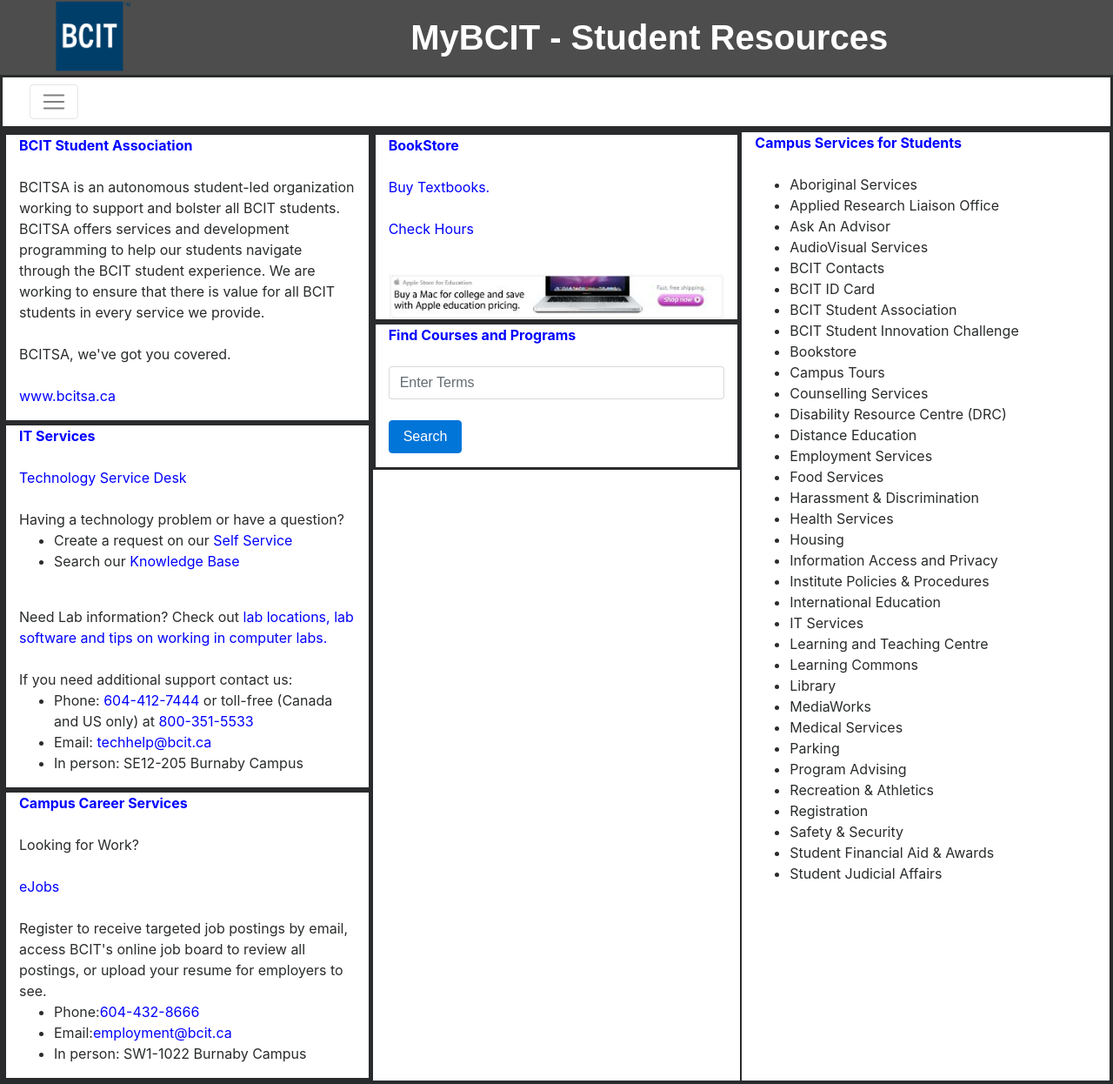
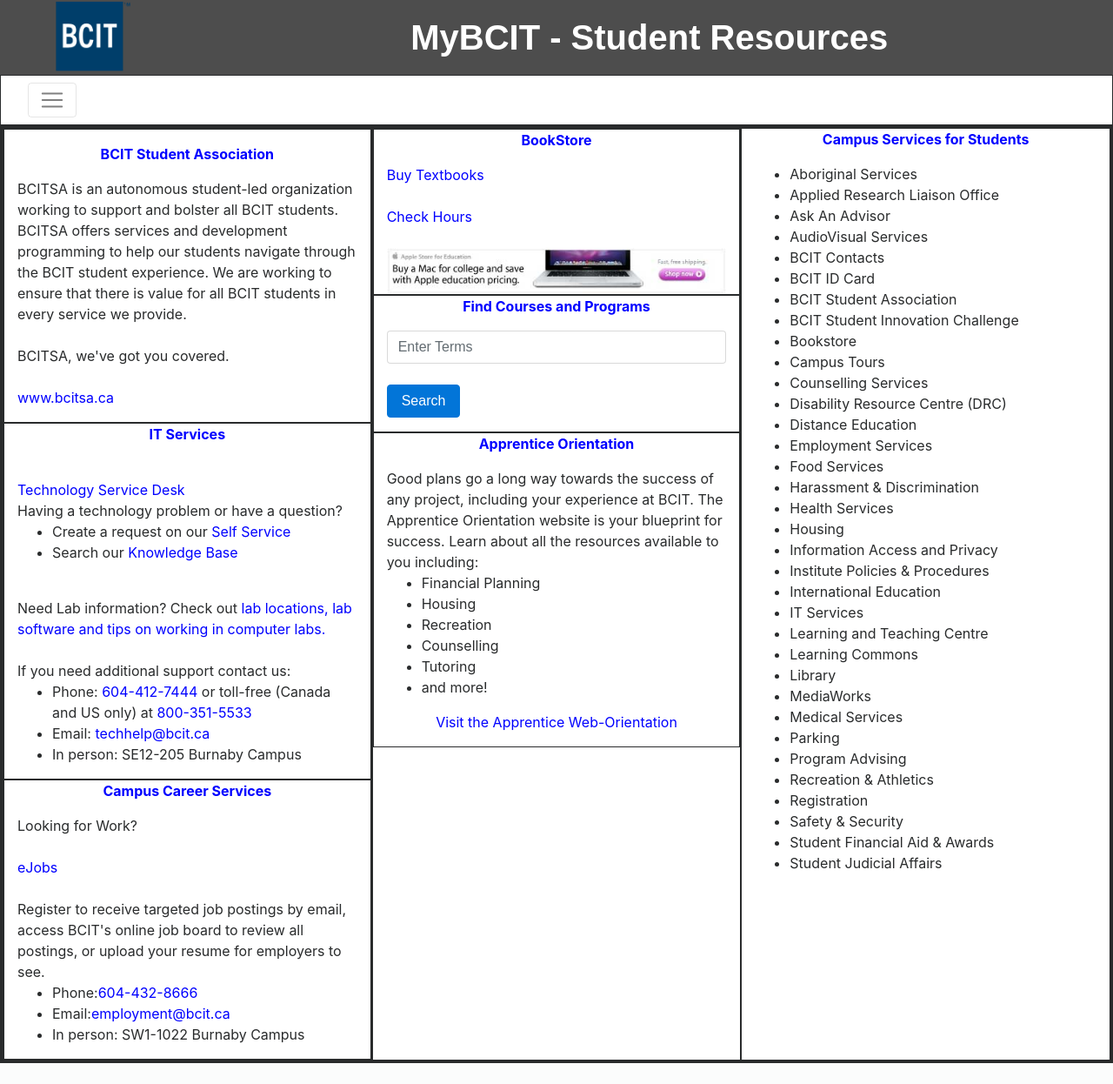
Before and after one commit to LJCheung/CSTHackathonMyBCIT, a PHP site: page /studentResources.html in a window 1280 px wide. Shown: the whole page at 87% size. After the commit the page ends 1222 px from the top, so only its background shows below. Run offline with PHP 8.4, Linux system fonts and the light colour scheme; some libraries are stand-ins or nearby versions.

Commit message:
latest changes to my files

```diff
--- a/STyle/StudentResourcesStylesheet.css
+++ b/STyle/StudentResourcesStylesheet.css
@@ -44,7 +44,7 @@ a {
 
 .element {
     border-style: solid;
-    border-width: 1pt
+    border-width: 1px;
 }
 
 .elementTitle {
@@ -62,4 +62,9 @@ img {
 
 .col {
     border-style: solid;
+    border-width: 1px;
 }
+
+.centerText {
+    text-align: center;
+}
--- a/studentResources.html
+++ b/studentResources.html
@@ -70,8 +70,9 @@
                 <div class="row">
                     <div class="col">
                         <p>
-                            <span class="elementTitle">BCIT Student Association</span>
-                            <br><br> BCITSA is an autonomous student-led organization working to support and bolster all BCIT students. BCITSA offers services and development programming to help our students navigate through the BCIT student experience. We are working to ensure that there is value for all BCIT students in every service we provide.
+                            <p class="centerText">
+                                <span class="elementTitle">BCIT Student Association</span></p>
+                            BCITSA is an autonomous student-led organization working to support and bolster all BCIT students. BCITSA offers services and development programming to help our students navigate through the BCIT student experience. We are working to ensure that there is value for all BCIT students in every service we provide.
                             <br><br> BCITSA, we've got you covered.
                             <br><br>
                             <a href="www.bcitsa.ca">www.bcitsa.ca</a>
@@ -80,10 +81,11 @@
                 </div>
                 <div class="row">
                     <div class="col">
+                        <p class="centerText">
                         <span class="elementTitle">IT Services</span><br><br>
-
+                        </p>
                         <a href="http://www.bcit.ca/techhelp/">Technology Service Desk</a>
-                        <br><br> Having a technology problem or have a question?
+                        <br>Having a technology problem or have a question?
                         <ul>
                             <li>Create a request on our <a href="https://techhelp.bcit.ca/CherwellPortal/Home">Self Service</a></li>
                             <li>Search our <a href="http://kb.bcit.ca/">Knowledge Base</a></li>
@@ -99,7 +101,8 @@
                 </div>
                 <div class="row">
                     <div class="col">
-                        <span class="elementTitle">Campus Career Services</span><br><br> Looking for Work?
+                        <p class="centerText">
+                            <span class="elementTitle">Campus Career Services</span></p>Looking for Work?
                         <br><br>
                         <a href="http://www.bcit.ca/ses/">eJobs</a>
                         <br><br> Register to receive targeted job postings by email, access BCIT's online job board to review all postings, or upload your resume for employers to see.
@@ -114,22 +117,20 @@
             <div class="element col-md-4">
                 <div class="row">
                     <div class="col">
-                        <p>
-                            <span class="elementTitle">BookStore</span>
-                            <br><br>
-                            <a href="http://www.bcit.ca/bookstore/">Buy Textbooks.</a>
+                        <p class="centerText">
+                            <span class="elementTitle">BookStore</span></p>
+                            <a href="http://www.bcit.ca/bookstore/">Buy Textbooks</a>
                             <br><br>
                             <a href="https://www.bcit.ca/bookstore/hours.shtml">Check Hours</a>
-                            <br><br>
-                        </p>
-                        <a href="https://www.apple.com/ca_edu_5003563/shop"><img class="img-responsive" src="Images/bookstore_apple_ad.jpg"></a>
+                        <br><br>
+                        <a href="https://www.apple.com/ca_edu_5003563/shop"><img class="img img-responsive" src="Images/bookstore_apple_ad.jpg"></a>
                     </div>
                 </div>
                 <div class="row">
                     <div class="col">
                         <div class="form-group">
-                            <span class="elementTitle">Find Courses and Programs</span>
-                            <br><br>
+                            <p class="centerText">
+                                <span class="elementTitle">Find Courses and Programs</span></p>
                             <form>
                                 <input type="text" name="words" class="form-control" placeholder="Enter Terms">
                                 <br>
@@ -140,11 +141,32 @@
                         </div>
                     </div>
                 </div>
+                <div class="row">
+                    <div class="col">
+                        <p class="centerText">
+                            <span class="elementTitle">Apprentice Orientation</span></p>
+                        Good plans go a long way towards the success of any project, including your experience at BCIT.
+
+                        The Apprentice Orientation website is your blueprint for success. Learn about all the resources available to you including:
+                        <ul>
+                            <li>Financial Planning</li>
+                            <li>Housing</li>
+                            <li>Recreation</li>
+                            <li>Counselling</li>
+                            <li>Tutoring</li>
+                            <li>and more!</li>
+                        </ul>
+                            <p class="centerText">
+                                <a href="http://www.bcit.ca/apprenticeorientation/">Visit the Apprentice Web-Orientation</a>
+                        </p>
+                    </div>
+                </div>
             </div>
 
             <div class="element col-md-4">
+                <p class="centerText">
                 <span class="elementTitle">Campus Services for Students</span>
-                <br><br>
+                </p>
                 <ul>
                     <li>Aboriginal Services</li>
                     <li>Applied Research Liaison Office</li>
```
